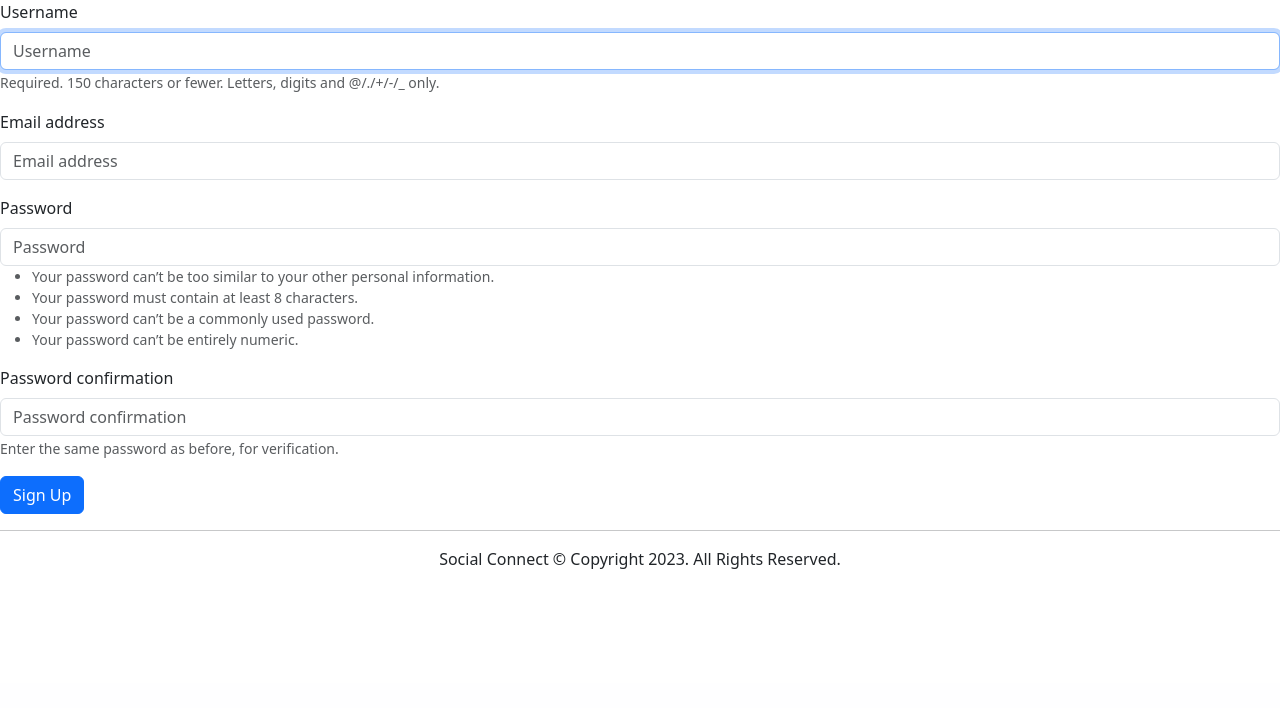
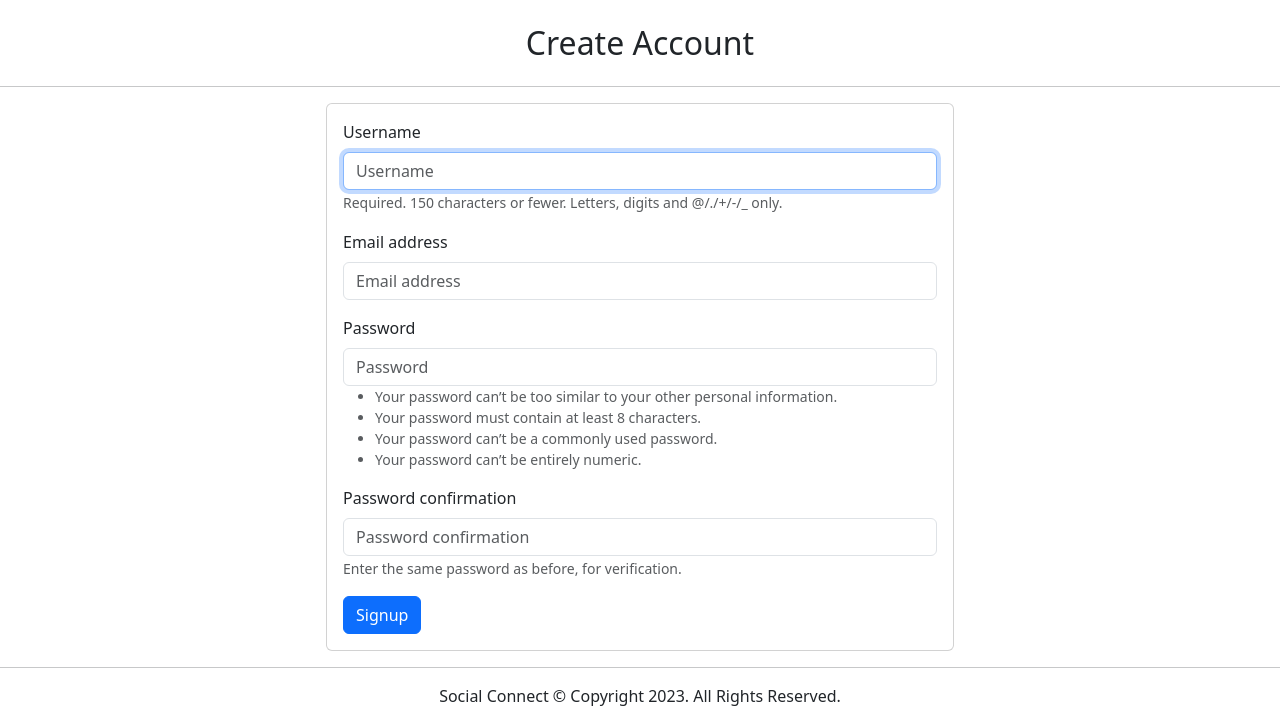
Before and after one commit to mepujan/SocialConnect, a Django app: page /profile/signup in a window 1280 px wide. Shown: the part 117-825 px from the top of the page. Before the commit the page ends 686 px from the top, so only its background shows below. Run offline with Django 4.2, Linux system fonts and the light colour scheme; some libraries are stand-ins or nearby versions.

Commit message:
added spacing in login signup form

```diff
--- a/user/templates/signup.html
+++ b/user/templates/signup.html
@@ -2,11 +2,21 @@
 {% load django_bootstrap5 %}
 
 {% block content %}
-<form method="post">
-    {% csrf_token %}
-    {% bootstrap_form form %}
-    <button class="btn btn-primary">Sign Up</button>
-</form>
+<h2 class="m-4" style="text-align: center;">Create Account</h2>
+<hr />
+<div class="row d-flex align-items-center justify-content-center">
+    <div class="col-lg-6">
+        <div class="card mb-8">
+            <form class="m-3" method="post">
+                {% csrf_token %}
+                {% bootstrap_form form %}
+                <button class="btn btn-primary">Signup</button>
+            </form>
+        </div>
+    </div>
+
+</div>
+
 {% endblock content %}
 
 </form>
```
Also changed, not shown: user/templates/login.html (+15 -6 lines).
